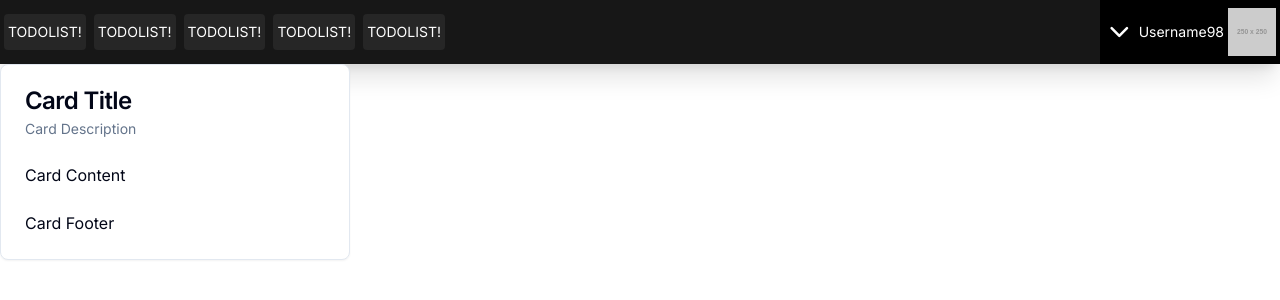
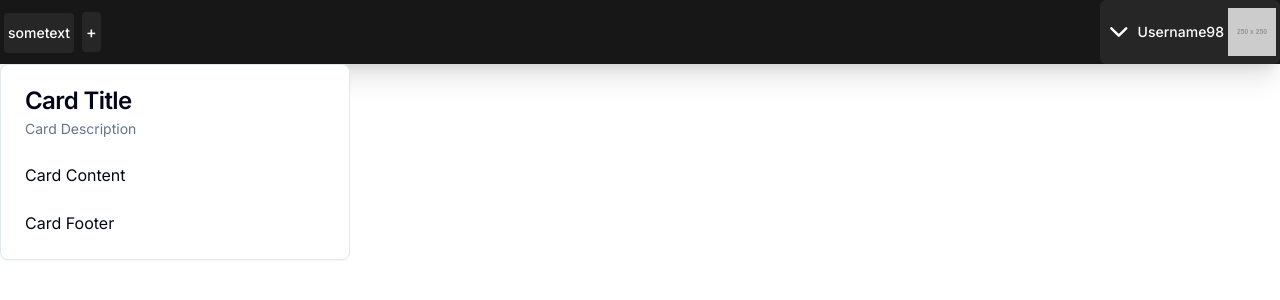
Before and after one commit to danik1341/ToDoList_Project, a Next.js app in the folder ToDoList/frontend/: page / in a window 1280 px wide. Shown: the top 300 px of the page. Built offline with nearby package versions, Linux system fonts and the light colour scheme.

Commit message:
buttons now

```diff
--- a/ToDoList/frontend/components/Navbar.tsx
+++ b/ToDoList/frontend/components/Navbar.tsx
@@ -1,5 +1,5 @@
-import { Button } from "@/components/ui/button"
 import { ChevronDown } from "lucide-react"
+import { Button } from "./ui/button";
 
 import {
     NavigationMenu,
@@ -15,31 +15,20 @@ import {
 export function Navbar() {
     return (
 <NavigationMenu className="w-screen bg-neutral-900 shadow-xl h-12 grid grid-cols-[1fr_120px] md:h-16 md:grid-cols-[1fr_180px]">
-  <NavigationMenuList className="flex h-full items-center max-h-12 md:max-h-16">
-    <NavigationMenuItem className="">
-      <div className=" bg-neutral-800 text-white rounded py-2 px-1 m-1 text-[10px] md:text-sm">TODOLIST!</div>
-    </NavigationMenuItem>
-    <NavigationMenuItem className="">
-      <div className=" bg-neutral-800 text-white rounded py-2 px-1 m-1 text-[10px] md:text-sm">TODOLIST!</div>
-    </NavigationMenuItem>
-    <NavigationMenuItem className="">
-      <div className=" bg-neutral-800 text-white rounded py-2 px-1 m-1 text-[10px] md:text-sm">TODOLIST!</div>
-    </NavigationMenuItem>
-    <NavigationMenuItem className="">
-      <div className=" bg-neutral-800 text-white rounded py-2 px-1 m-1 text-[10px] md:text-sm">TODOLIST!</div>
-    </NavigationMenuItem>
-    <NavigationMenuItem>
-      <div className=" bg-neutral-800 text-white rounded py-2 px-1 m-1 text-[10px] md:text-sm">TODOLIST!</div>
+  <NavigationMenuList className="flex h-full items-center max-h-12 md:max-h-16 flex-grow">
+    <NavigationMenuItem className=" flex-grow flex-row flex-nowrap items-center">
+      <Button className="w-1/8 bg-neutral-800 text-white rounded py-1 px-1 m-1 text-[10px] md:text-sm">sometext</Button>
+      <Button className=" bg-neutral-800 text-white rounded py-1 px-1 m-1 text-md">+</Button>
     </NavigationMenuItem>
   </NavigationMenuList>
   <NavigationMenuList className="">
     <NavigationMenuItem className="">
-      <NavigationMenuTrigger className=" bg-black text-white  h-12 md:h-16 p-1 w-full ">
-        <div  className="flex justify-between items-center">
+      <NavigationMenuTrigger className="">
+        <Button  className="flex justify-between items-center rounded-md bg-neutral-800 text-white  h-12 md:h-16 p-1 w-full ">
           <ChevronDown className="h-8 w-8 md:h-10 md:w-10" />
           <p className="px-1 text-[10px] md:text-sm">Username98</p> {/*10 characters max */}
           <img className="h-8 w-8 md:h-12 md:w-12 " src="https://dummyimage.com/250/ffffff/000000" alt="placeholder " />
-        </div>
+        </Button>
       </NavigationMenuTrigger>
       <NavigationMenuContent>
         <NavigationMenuLink><div className=" bg-red-900 text-white  ">TODOLIST!</div></NavigationMenuLink>
```
